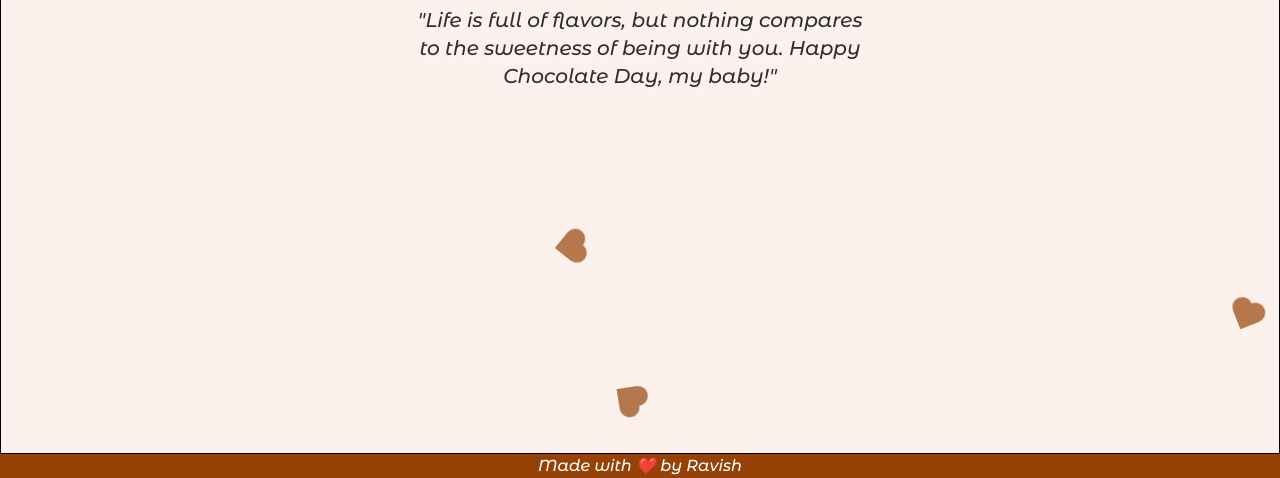
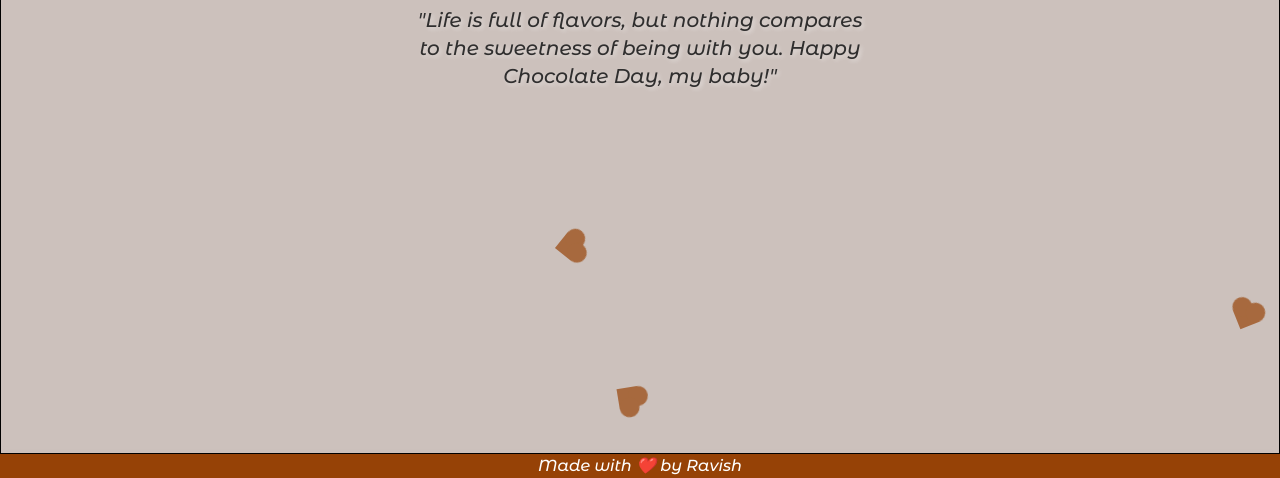
Before and after one commit to ravishbisht/chocolate-day, a plain HTML site: page index.html in a window 1280 px wide. Shown: the part 346-824 px from the top of the page. Drawn offline with nearby package versions, Linux system fonts and the light colour scheme; the site is published under a folder, as on GitHub Pages, so addresses that start at the root find nothing.

Commit message:
fix img path

```diff
--- a/index.html
+++ b/index.html
@@ -21,7 +21,7 @@
 <body>
 
     <div class="h-screen relative overflow-hidden">
-        <img src="/chocolate.jpg" alt="Chocolate" class="h-full w-full object-cover absolute top-0 left-0">
+        <img src="./chocolate.jpg" alt="Chocolate" class="h-full w-full object-cover absolute top-0 left-0">
         <div
             class="border px-3 backdrop-blur-[3px] absolute inset-0 bg-[#FAE3D9]/50 flex flex-col items-center justify-center">
             <h2 id="title" class="lobster-two-bold-italic text-4xl text-[#964206] mb-6">My Favorite Flavor? You!</h2>
```
